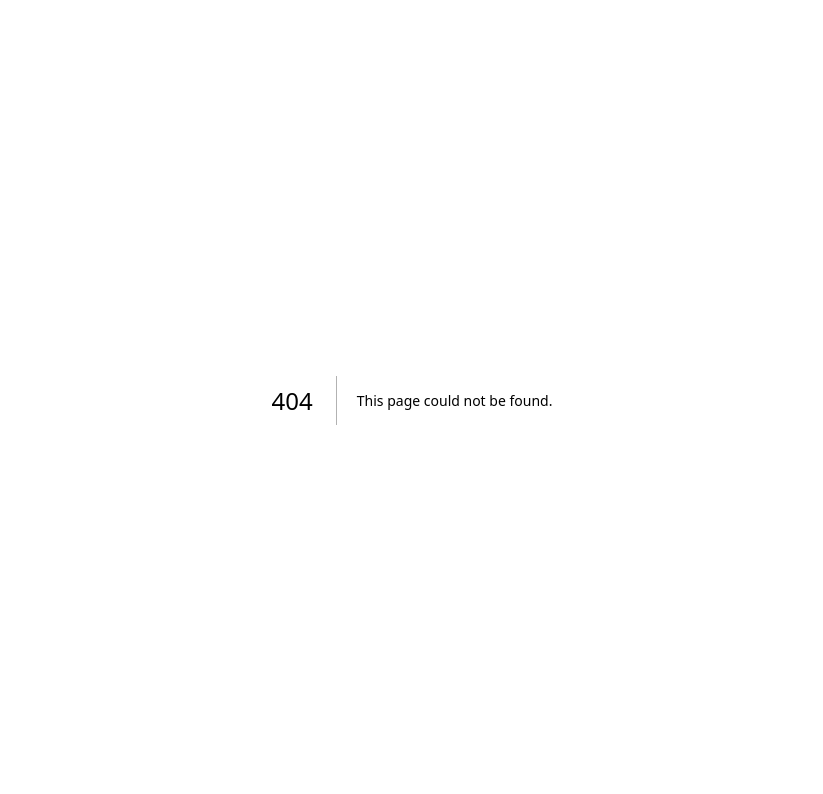
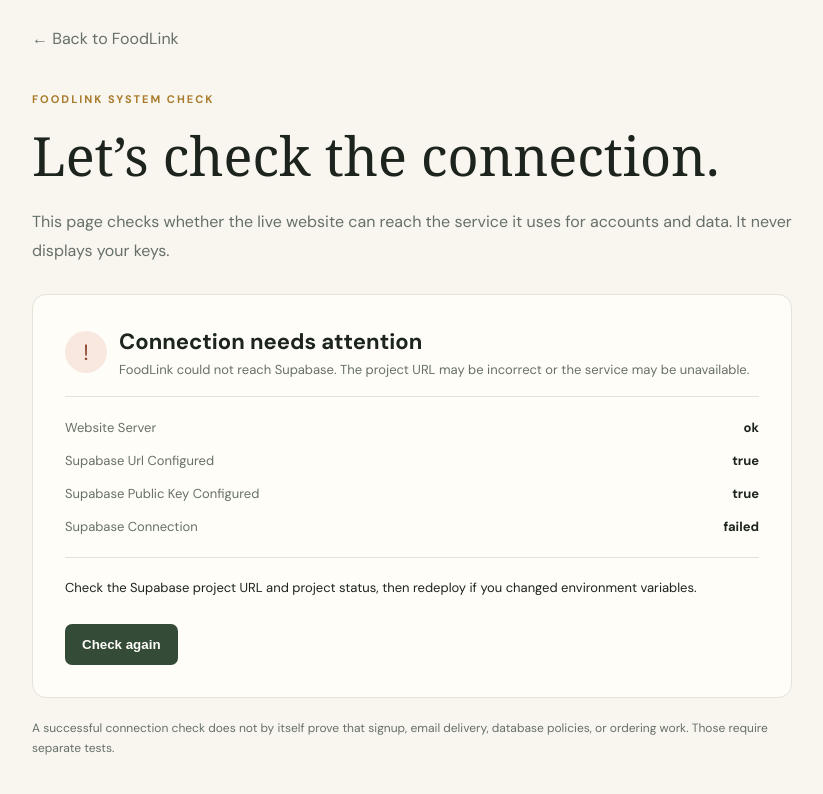
Before and after one commit to kevinomiya2-cyber/Foodlink.co.ke, a Next.js app: page /status in a window 1280 px wide. Before the commit this address had no page. Shown: the top 794 px of the page, without its empty margins (228-1051 px from the left). Built offline with nearby package versions, Linux system fonts and the light colour scheme; no server answers; a web font is replaced by a local one.

Commit message:
Add simple FoodLink connection status page

```diff
--- /dev/null
+++ b/app/status/page.tsx
@@ -0,0 +1,83 @@
+"use client";
+
+import { useCallback, useEffect, useState } from "react";
+import Link from "next/link";
+
+type Health = {
+  status?: string;
+  message?: string;
+  checks?: Record<string, string | number>;
+  nextStep?: string;
+};
+
+export default function StatusPage() {
+  const [health, setHealth] = useState<Health | null>(null);
+  const [loading, setLoading] = useState(true);
+  const [failed, setFailed] = useState(false);
+
+  const checkHealth = useCallback(async () => {
+    setLoading(true);
+    setFailed(false);
+    try {
+      const response = await fetch("/api/health", { cache: "no-store" });
+      const result = (await response.json()) as Health;
+      setHealth(result);
+    } catch {
+      setFailed(true);
+      setHealth(null);
+    } finally {
+      setLoading(false);
+    }
+  }, []);
+
+  useEffect(() => {
+    void checkHealth();
+  }, [checkHealth]);
+
+  const connected = health?.status === "connected";
+  const missing = health?.status === "needs_configuration";
+
+  return (
+    <main style={{ minHeight: "100vh", background: "#f8f6ef", color: "#1c241d", padding: "28px 20px 64px" }}>
+      <div style={{ maxWidth: 760, margin: "0 auto" }}>
+        <Link href="/" style={{ display: "inline-block", color: "#667067", marginBottom: 32 }}>← Back to FoodLink</Link>
+        <p style={{ color: "#a97b2c", letterSpacing: 2, fontSize: 11, fontWeight: 700 }}>FOODLINK SYSTEM CHECK</p>
+        <h1 style={{ fontFamily: "Georgia, serif", fontSize: "clamp(36px, 7vw, 54px)", fontWeight: 500, margin: "12px 0" }}>Let’s check the connection.</h1>
+        <p style={{ color: "#667067", lineHeight: 1.8 }}>This page checks whether the live website can reach the service it uses for accounts and data. It never displays your keys.</p>
+
+        <section aria-live="polite" style={{ marginTop: 28, background: "#fffdf8", border: "1px solid #e6e2d7", borderRadius: 14, padding: "clamp(20px, 5vw, 32px)" }}>
+          {loading ? (
+            <p>Checking FoodLink configuration…</p>
+          ) : failed ? (
+            <>
+              <h2 style={{ marginTop: 0 }}>The status check could not load.</h2>
+              <p style={{ color: "#667067", lineHeight: 1.7 }}>The website may still be deploying, or its status endpoint may be unavailable.</p>
+            </>
+          ) : (
+            <>
+              <div style={{ display: "flex", alignItems: "center", gap: 12, marginBottom: 16 }}>
+                <span aria-hidden="true" style={{ display: "grid", placeItems: "center", width: 42, height: 42, borderRadius: 50, background: connected ? "#e5efdf" : "#f8e8df", color: connected ? "#37613b" : "#8b4932", fontSize: 22 }}>{connected ? "✓" : "!"}</span>
+                <div>
+                  <h2 style={{ margin: 0, fontSize: 22 }}>{connected ? "Supabase is reachable" : missing ? "Setup is incomplete" : "Connection needs attention"}</h2>
+                  <p style={{ margin: "5px 0 0", color: "#667067", fontSize: 13 }}>{health?.message}</p>
+                </div>
+              </div>
+              <div style={{ borderTop: "1px solid #e6e2d7", borderBottom: "1px solid #e6e2d7", padding: "14px 0", margin: "18px 0" }}>
+                {Object.entries(health?.checks ?? {}).map(([label, value]) => (
+                  <div key={label} style={{ display: "flex", justifyContent: "space-between", gap: 16, padding: "8px 0", fontSize: 13 }}>
+                    <span style={{ color: "#667067" }}>{label.replace(/([A-Z])/g, " $1").replace(/^./, (char) => char.toUpperCase())}</span>
+                    <strong style={{ textAlign: "right", overflowWrap: "anywhere" }}>{String(value)}</strong>
+                  </div>
+                ))}
+              </div>
+              <p style={{ fontSize: 13, lineHeight: 1.8 }}>{health?.nextStep}</p>
+            </>
+          )}
+          <button type="button" onClick={() => void checkHealth()} disabled={loading} style={{ marginTop: 12, padding: "13px 17px", border: 0, borderRadius: 7, background: "#344b38", color: "#fffdf8", fontWeight: 700, cursor: loading ? "wait" : "pointer", opacity: loading ? 0.7 : 1 }}>Check again</button>
+        </section>
+
+        <p style={{ marginTop: 20, fontSize: 12, color: "#667067", lineHeight: 1.7 }}>A successful connection check does not by itself prove that signup, email delivery, database policies, or ordering work. Those require separate tests.</p>
+      </div>
+    </main>
+  );
+}
```
